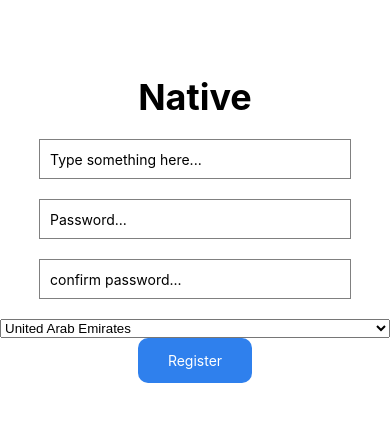
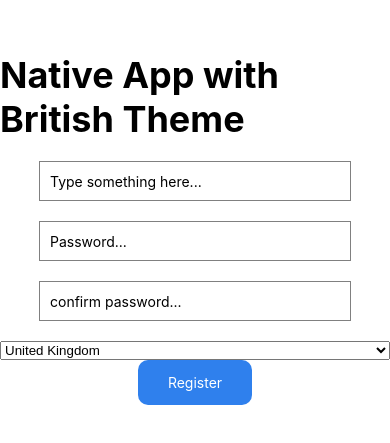
Before and after one commit to AMBacelar/mashreq-frontend-test, a React Native app in the folder apps/native/: screen / in a window 390 px wide. Shown: the part 193-636 px from the top of the page. Built offline with nearby package versions, Linux system fonts and the light colour scheme.

Commit message:
basic theme provider

```diff
--- a/apps/native/App.tsx
+++ b/apps/native/App.tsx
@@ -3,17 +3,18 @@ import { Picker } from '@react-native-picker/picker';
 import { StatusBar } from "expo-status-bar";
 import { Button } from "@repo/ui";
 import { useState } from "react";
+import { ThemeProvider, useTheme } from "./providers/theme";
 
-export default function Native() {
+export function Native() {
   const [username, setUsername] = useState("");
   const [password, setPassword] = useState("");
   const [confirmPassword, setConfirmPassword] = useState("");
-
-  const [country, setCountry] = useState("UAE");
+  // const [country, setCountry] = useState("UAE");
+  const { country, theme, setCountry } = useTheme();
 
   return (
     <View style={styles.container}>
-      <Text style={styles.header}>Native</Text>
+      <Text style={styles.header}>Native App with {theme}</Text>
       <TextInput
         style={styles.input}
         value={username}
@@ -42,9 +43,10 @@ export default function Native() {
         onValueChange={(itemValue, itemIndex) =>
           setCountry(itemValue)
         }>
-        <Picker.Item label="United Arab Emirates" value="uae" />
-        <Picker.Item label="India" value="india" />
-        <Picker.Item label="United Kingdom" value="uk" />
+        <Picker.Item label="United Arab Emirates" value="UAE" />
+        <Picker.Item label="India" value="India" />
+        <Picker.Item label="United Kingdom" value="UK" />
+        <Picker.Item label="Portugal" value="Portugal" />
       </Picker>
 
       <Button
@@ -58,6 +60,16 @@ export default function Native() {
     </View>
   );
 }
+
+const App = () => {
+  return (
+    <ThemeProvider>
+      <Native />
+    </ThemeProvider>
+  )
+}
+
+export default App;
 
 const styles = StyleSheet.create({
   container: {
--- /dev/null
+++ b/apps/native/providers/theme.tsx
@@ -0,0 +1,54 @@
+import React, { createContext, useState, useContext, ReactNode } from 'react';
+
+type Country = 'UK' | 'UAE' | 'India' | 'Portugal';
+
+interface ThemeContextType {
+  country: Country;
+  theme: string;
+  setCountry: (country: Country) => void;
+}
+
+const ThemeContext = createContext<ThemeContextType | undefined>(undefined);
+
+export const useTheme = (): ThemeContextType => {
+  const context = useContext(ThemeContext);
+  if (!context) {
+    throw new Error('useTheme must be used within a ThemeProvider');
+  }
+  return context;
+};
+
+interface ThemeProviderProps {
+  children: ReactNode;
+}
+
+const getThemeByCountry = (country: Country): string => {
+  switch (country) {
+    case 'UK':
+      return 'British Theme';
+    case 'UAE':
+      return 'Emirati Theme';
+    case 'India':
+      return 'Indian Theme';
+    case 'Portugal':
+      return 'Portuguese Theme';
+    default:
+      return 'Default Theme';
+  }
+};
+
+export const ThemeProvider: React.FC<ThemeProviderProps> = ({ children }) => {
+  const [country, setCountry] = useState<Country>('UK');
+  const [theme, setTheme] = useState<string>(getThemeByCountry('UK'));
+
+  const handleSetCountry = (newCountry: Country) => {
+    setCountry(newCountry);
+    setTheme(getThemeByCountry(newCountry));
+  };
+
+  return (
+    <ThemeContext.Provider value={{ country, theme, setCountry: handleSetCountry }}>
+      {children}
+    </ThemeContext.Provider>
+  );
+};
```
Also changed, not shown: 1 other file (tests, documents, lock files or other folders).
